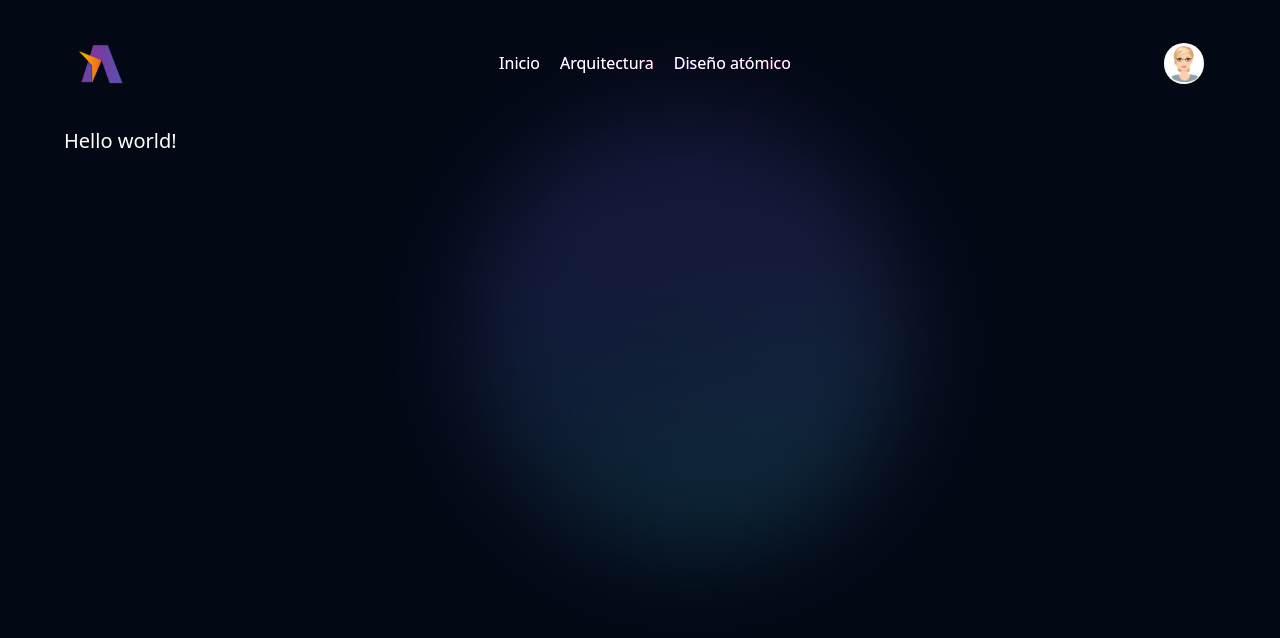
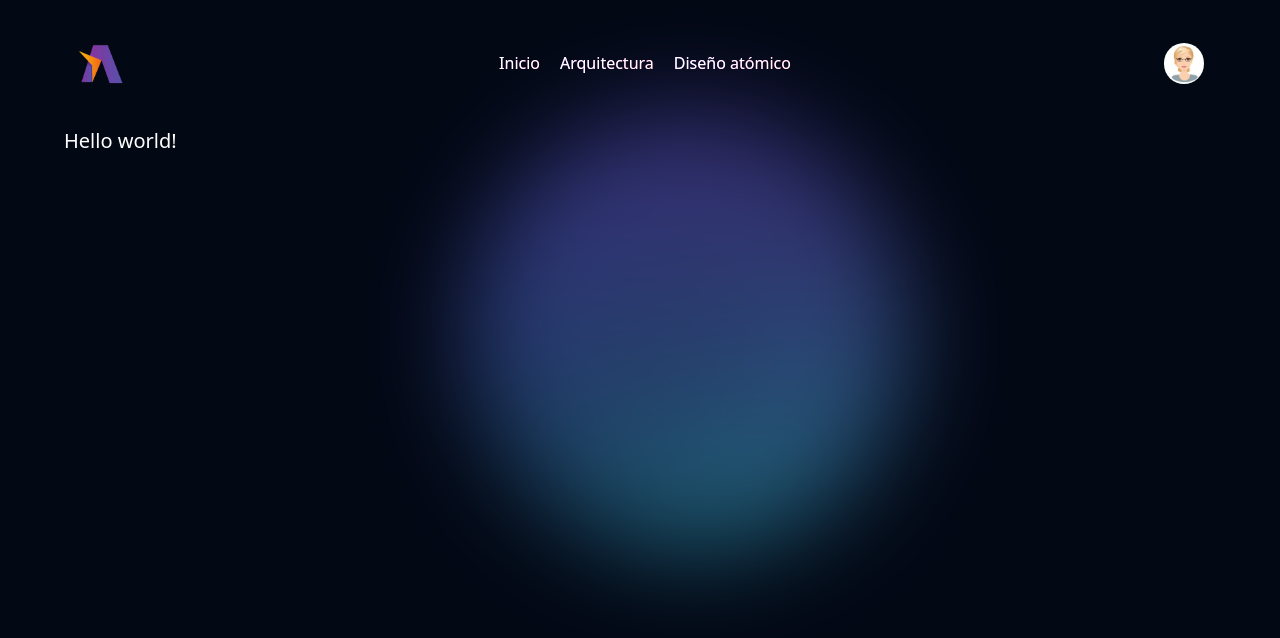
Before and after one commit to tebasp/accesibility-architecture, a Next.js app: page / in a window 1280 px wide. Shown: the top 638 px of the page. Built offline with nearby package versions, Linux system fonts and the light colour scheme.

Commit message:
fix index issues with neon circle

```diff
--- a/src/components/molecules/MobilMenu.tsx
+++ b/src/components/molecules/MobilMenu.tsx
@@ -9,7 +9,7 @@
 
 export const MobilMenu: FC<Props> = ({ navigation, action }) => {
     return (
-        <div className="absolute left-0 top-28 bg-slate-800 w-full p-3 rounded fade-in">
+        <div className="absolute left-0 top-28 bg-slate-800 w-full p-3 rounded fade-in z-20">
             <nav>
                 <ul className="flex flex-col divide-y divide-slate-600">
                     {navigation.map((item) => (
--- a/src/styles/globals.css
+++ b/src/styles/globals.css
@@ -35,7 +35,11 @@
         radial-gradient(56.47% 76.87% at 6.92% 7.55%, rgba(62, 136, 246, 0.7) 0%, rgba(62, 158, 246, 0.182) 52.16%, rgba(62, 246, 246, 0) 100%),
         linear-gradient(306.53deg, #2EE4E3 19.83%, rgba(46, 228, 227, 0) 97.33%);
         background-blend-mode: normal,normal,normal,normal,normal,normal;
+        background-position-x: center;
+        background-position-y: top;
         filter: blur(50px);
+        opacity: 0.5;
+        z-index: 0;
     }
 
 }
```
